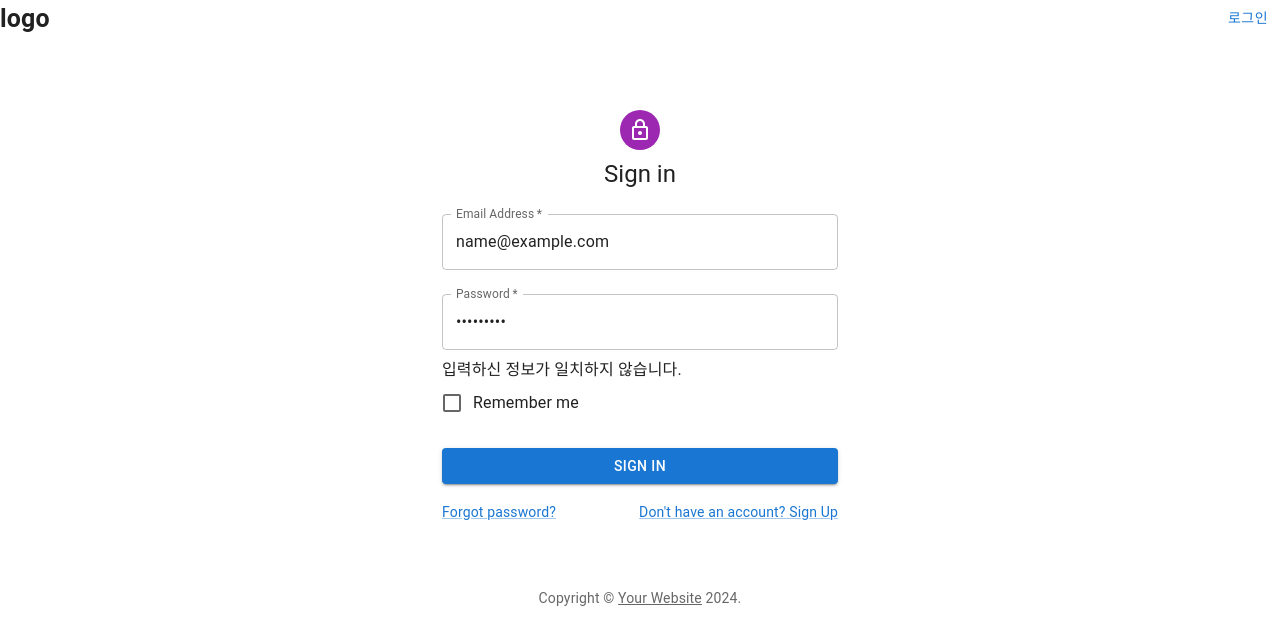
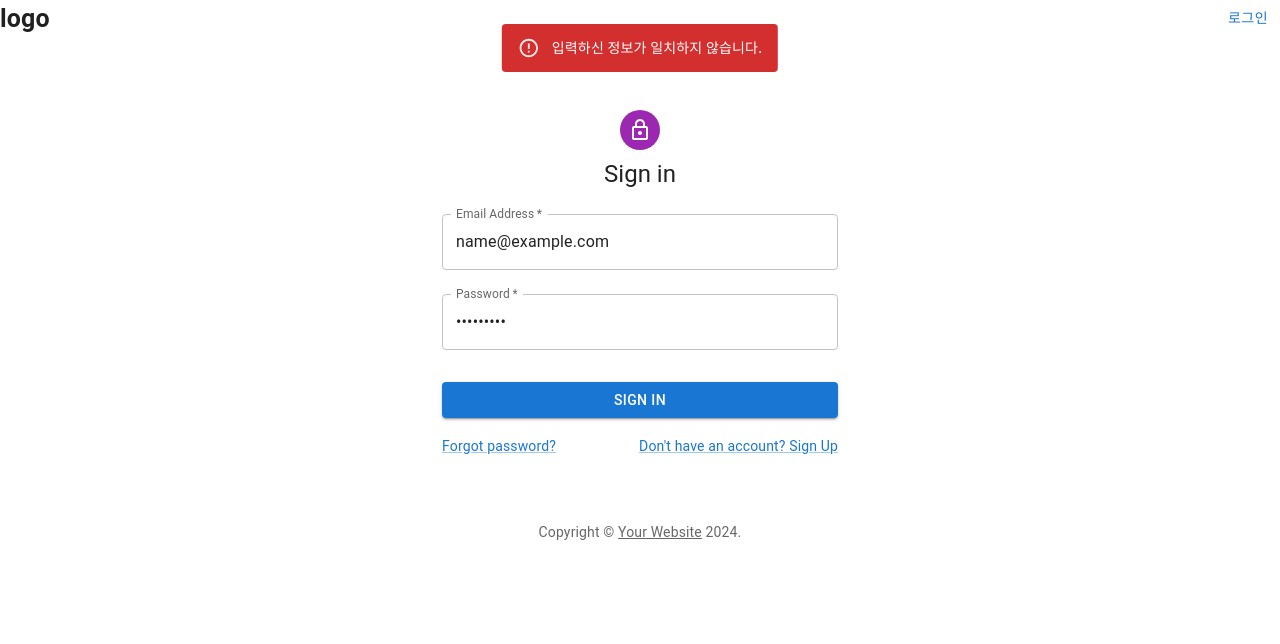
Before and after one commit to NOMALIST/React-Study-01, a React (Create React App) app: page /login in a window 1280 px wide. Both pictures are taken after typing "name@example.com", "Sample123" into the empty fields and a click on the button "SIGN IN". Shown: the top 644 px of the page. Built offline with nearby package versions, Linux system fonts and the light colour scheme.

Commit message:
로그인 페이지 개선

```diff
--- a/src/pages/login/Login.jsx
+++ b/src/pages/login/Login.jsx
@@ -5,8 +5,6 @@ import Avatar from '@mui/material/Avatar';
 import Button from '@mui/material/Button';
 import CssBaseline from '@mui/material/CssBaseline';
 import TextField from '@mui/material/TextField';
-import FormControlLabel from '@mui/material/FormControlLabel';
-import Checkbox from '@mui/material/Checkbox';
 import Link from '@mui/material/Link';
 import Grid from '@mui/material/Grid';
 import Box from '@mui/material/Box';
@@ -14,6 +12,10 @@ import LockOutlinedIcon from '@mui/icons-material/LockOutlined';
 import Typography from '@mui/material/Typography';
 import Container from '@mui/material/Container';
 import { createTheme, ThemeProvider } from '@mui/material/styles';
+import Snackbar from '@mui/material/Snackbar';
+import Alert from '@mui/material/Alert';
+
+
 
 
 
@@ -42,6 +44,19 @@ function emailRegCheck (string) {
 
 const [waringMessage, setwaringMessage] = useState('');
 const navigate = useNavigate();
+const [open, setOpen] = React.useState(false);
+
+const handleClick = () => {
+  setOpen(true);
+};
+
+const handleClose = (event, reason) => {
+    if (reason === 'clickaway') {
+      return;
+    }
+
+    setOpen(false);
+};
 
 const handleSubmit = (event) => {
     event.preventDefault();
@@ -58,10 +73,14 @@ function emailRegCheck (string) {
         window.location.reload()
     } else {
         setwaringMessage("입력하신 정보가 일치하지 않습니다.");
+        console.log('입력하신 정보가 일치하지 않습니다.')
+        handleClick();
     }
 
     } else {  // 이메일 형식이 아닐 때
     setwaringMessage("이메일 형식이 아닙니다.");
+    console.log('이메일 형식이 아닙니다.');
+    handleClick();
     }
 };
 
@@ -104,13 +123,6 @@ function emailRegCheck (string) {
                 id="password"
                 autoComplete="current-password"
             />
-                <div>
-                  {waringMessage}
-                </div>
-              <FormControlLabel
-                control={<Checkbox value="remember" color="primary" />}
-                label="Remember me"
-              />
             <Button
                 type="submit"
                 fullWidth
@@ -136,6 +148,14 @@ function emailRegCheck (string) {
         </Box>
         <Copyright sx={{ mt: 8, mb: 4 }} />
     </Container>
+    <Snackbar open={open} autoHideDuration={6000} onClose={handleClose} anchorOrigin={{ vertical:'top', horizontal:'center' }}>
+        <Alert
+            severity="error"
+            variant="filled"
+        >
+            {waringMessage}
+        </Alert>
+    </Snackbar>
   </ThemeProvider>
 );
 }
```
Also changed, not shown: src/components/common/AlertSnackBar.jsx (added, +27 -0 lines). Lines whose indentation alone changed are shown as unchanged.
